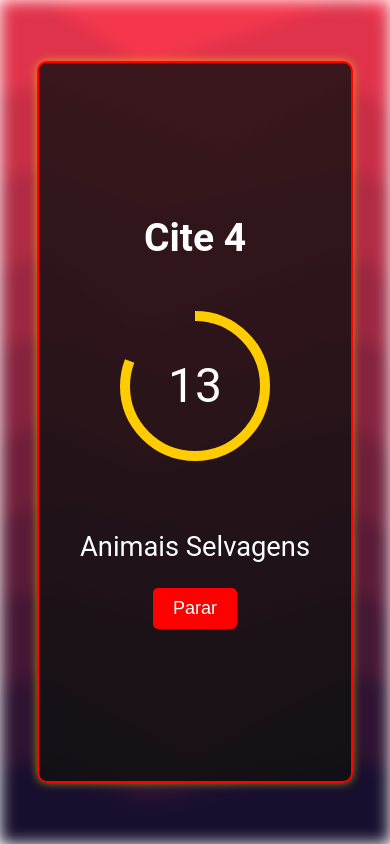
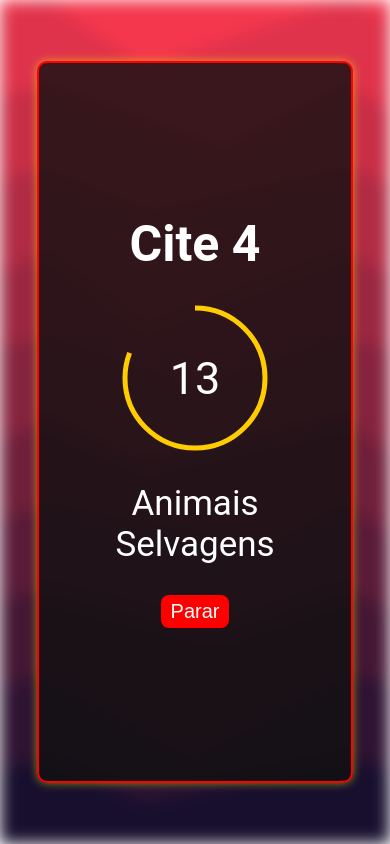
Before and after one commit to rafaeloto/cite-quatro, a React (Vite) app: page / in a window 390 px wide. Both pictures are taken after a click on the button "Começar". Built offline with nearby package versions, Linux system fonts and the light colour scheme; no server answers; the HTML template or start-up script is replaced by a standard one.

Commit message:
fix: Media query layout

```diff
--- a/src/components/Game/Game.css
+++ b/src/components/Game/Game.css
@@ -20,7 +20,7 @@ body {
   background-size: cover;
   filter: blur(8px);
   -webkit-filter: blur(8px);
-  z-index: -1; /* Coloca o background atrás do conteúdo */
+  z-index: -1;
 }
 
 .container {
@@ -35,8 +35,8 @@ body {
   flex-direction: column;
   justify-content: center;
   align-items: center;
-  gap: 3vh;
-  position: relative; /* Para garantir que o container fique sobre o background */
+  gap: 30px;
+  position: relative;
   z-index: 1;
 }
 
@@ -45,12 +45,11 @@ body {
   flex-direction: column;
   justify-content: center;
   align-items: center;
-  gap: 3vh;
+  gap: 30px;
 }
 
-h1 {
+.title {
   color: #fff;
-  font-size: 10vw;
   margin: 0;
 }
 
@@ -58,11 +57,9 @@ button {
   background-color: #ff0000;
   color: #fff;
   border: none;
-  padding: 10px 20px;
-  font-size: 18px;
-  border-radius: 5px;
   cursor: pointer;
   transition: background-color 0.3s;
+  border-radius: 0.5rem;
 }
 
 button:hover {
@@ -70,25 +67,21 @@ button:hover {
   color: #000;
 }
 
-p {
+.category {
   margin: 0;
-  font-size: 7vw;
   color: #fff;
+  text-align: center;
 }
 
 .timer-circle {
   position: relative;
-  width: 200px; /* Ajuste para tamanho fixo */
-  height: 200px; /* Ajuste para tamanho fixo */
   border-radius: 50%;
   display: flex;
   justify-content: center;
   align-items: center;
-  margin-bottom: 20px;
 }
 
 .timer-text {
-  font-size: 48px;
   color: #fff;
   position: absolute;
 }
@@ -102,9 +95,93 @@ p {
 
 .timer-path {
   stroke: #ffcc00;
-  stroke-width: 10;
+  stroke-width: 5px;
   fill: none;
   stroke-dasharray: 440;
-  stroke-dashoffset: 440;
   transition: stroke-dashoffset 1s linear;
 }
+
+/* Estilos para dispositivos desktop */
+@media (min-width: 768px) {
+  .title {
+    font-size: 100px;
+  }
+
+  button {
+    font-size: 25px;
+    padding: 10px 20px;
+  }
+
+  .category {
+    font-size: 70px;
+  }
+
+  .timer-circle {
+    width: 200px;
+    height: 200px;
+  }
+
+  .timer-text {
+    font-size: 45px;
+  }
+}
+
+/* Estilos para dispositivos móveis na vertical*/
+@media (max-width: 767px) {
+  .title {
+    font-size: 50px;
+  }
+
+  button {
+    font-size: 20px;
+    padding: 5px 10px;
+  }
+
+  .category {
+    font-size: 35px;
+    max-width: 250px;
+  }
+
+  .timer-circle {
+    width: 150px;
+    height: 150px;
+  }
+
+  .timer-text {
+    font-size: 45px;
+  }
+}
+
+/* Estilos para dispositivos móveis na horizontal*/
+@media (max-height: 400px) {
+  .container {
+    flex-direction: row;
+    justify-content: space-evenly;
+  }
+
+  .title {
+    font-size: 50px;
+  }
+
+  .content {
+    width: 300px;
+  }
+
+  button {
+    font-size: 20px;
+    padding: 5px 10px;
+  }
+
+  .category {
+    font-size: 30px;
+  }
+
+  .timer-circle {
+    width: 150px;
+    height: 150px;
+  }
+
+  .timer-text {
+    font-size: 45px;
+  }
+}
--- a/src/components/Game/Game.tsx
+++ b/src/components/Game/Game.tsx
@@ -64,7 +64,7 @@ const Game = () => {
     <>
       <div className="background-blur"></div>
       <div className="container">
-        <h1>Cite 4</h1>
+        <h1 className='title'>Cite 4</h1>
         {isActive ? (
           <div className='content'>
             <div className="timer-circle">
@@ -81,12 +81,12 @@ const Game = () => {
               </svg>
               <div className="timer-text">{timeLeft}</div>
             </div>
-            <p>{category}</p>
+            <p className='category'>{category}</p>
             <button onClick={stopGame}>{'Parar'}</button>
           </div>
         ) : (
           <div className='content'>
-            {timeLeft <= 0 && <p>{category}</p>}
+            {timeLeft <= 0 && <p className='category'>{category}</p>}
             <button onClick={startGame}>{`Começar${timeLeft <= 0 ? ' de novo' : ''}`}</button>
           </div>
         )}
```
